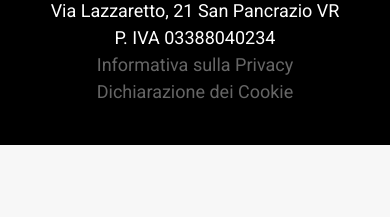
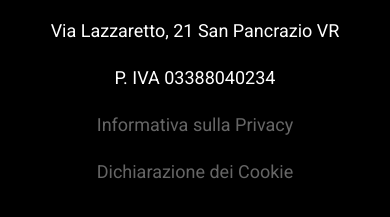
Before and after one commit to gabrielebonini99/manueladallora, a plain HTML site: page index.html in a window 390 px wide. Shown: the part 6104-6321 px from the top of the page. Before the commit the page ends 6249 px from the top, so only its background shows below. Drawn offline with nearby package versions, Linux system fonts and the light colour scheme.

Commit message:
Update style.css

```diff
--- a/css/style.css
+++ b/css/style.css
@@ -408,6 +408,10 @@ body {
  display: block;
 }
 
+.footer-mobile p {
+ padding-bottom: 20px;
+}
+
 }
 
 @media screen and (max-width: 525px) {
```
